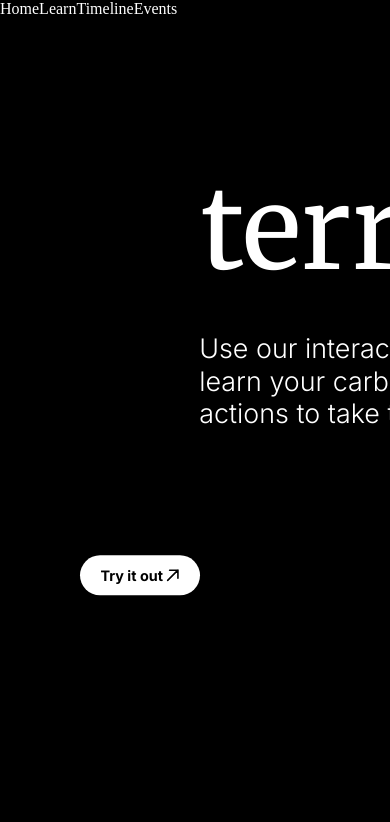
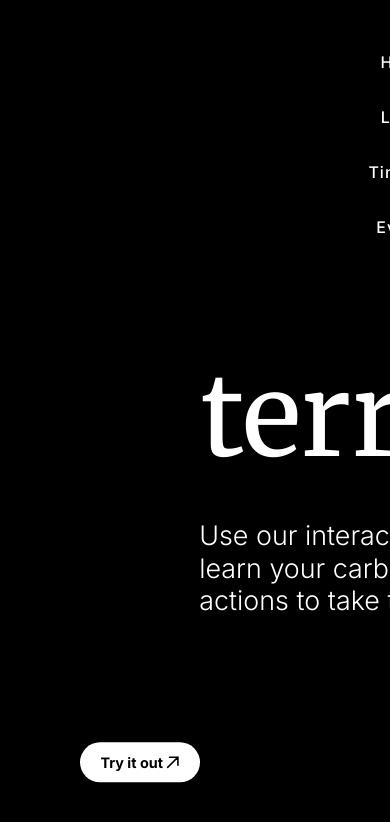
Before and after one commit to elyashium/Terra, a React (Vite) app: page / in a window 390 px wide. Shown: the top 822 px of the page. Built offline with nearby package versions, Linux system fonts and the light colour scheme.

Commit message:
routing and header done

```diff
--- a/src/App.css
+++ b/src/App.css
@@ -103,5 +103,72 @@ main {
 .header {
     display: flex;
     color: #FFFFFF;
+    gap : 6vw;
+    font-size: larger;
+    position: relative;
+    left: 50vw;
+    top : 5vh;
+    font-family: inter;
+    font-weight: 500;
 
 }
+
+.header > div {
+    color: #ffffff;
+    font-size: 16px;
+    font-weight: 500;
+
+    letter-spacing: 1px;
+    cursor: pointer;
+    position: relative;
+    transition: all 0.3s ease;
+    padding: 10px 15px;
+    border-radius: 8px;
+}
+
+.header > div:hover {
+    transform: scale(1.1);
+    color: #4ce3ff;
+    text-shadow: 0 0 10px rgba(76, 227, 255, 0.7);
+}
+
+.header > div::before {
+    content: '';
+    position: absolute;
+    top: 0;
+    left: 0;
+    right: 0;
+    bottom: 0;
+    border-radius: 8px;
+    background: linear-gradient(45deg, transparent, transparent, #4ce3ff);
+    opacity: 0;
+    transition: opacity 0.3s ease;
+    z-index: -1;
+}
+
+.header > div:hover::before {
+    opacity: 0.3;
+}
+
+/* Responsive Design */
+@media (max-width: 768px) {
+    .header {
+        flex-direction: column;
+        gap: 15px;
+    }
+
+    .header > div {
+        width: 100%;
+        text-align: center;
+    }
+}
+
+/* Accessibility and Active States */
+.header > div:active {
+    transform: scale(0.95);
+}
+
+.header > div:focus {
+    outline: 2px solid #4ce3ff;
+    outline-offset: 3px;
+}
--- a/src/components/Header.jsx
+++ b/src/components/Header.jsx
@@ -1,18 +1,32 @@
 import React from 'react'
 import { useNavigate } from 'react-router'
+
 
 export default function Header() {
 
     const navigate = useNavigate();
 
+    const home = () =>{
+        navigate('./')
+    }
+
+    const learn = () =>{
+        navigate('./Learn')
+    }
+    const Timeline = () =>{
+        navigate('./Timeline')
+    }
+     const events = () =>{
+        navigate('./Events')
+    }
 
 
     return (
         <div className="header">
-           <div className="home">Home</div>
-            <div className="learn">Learn</div>
-            <div className="timeline">Timeline</div>
-            <div className="events">Events</div>
+           <div onClick ={ home } >Home</div>
+            <div  onClick ={ learn } >Learn</div>
+            <div  onClick ={ Timeline }  >Timeline</div>
+            <div   onClick ={ events } >Events</div>
         </div>
     )
 }
```
